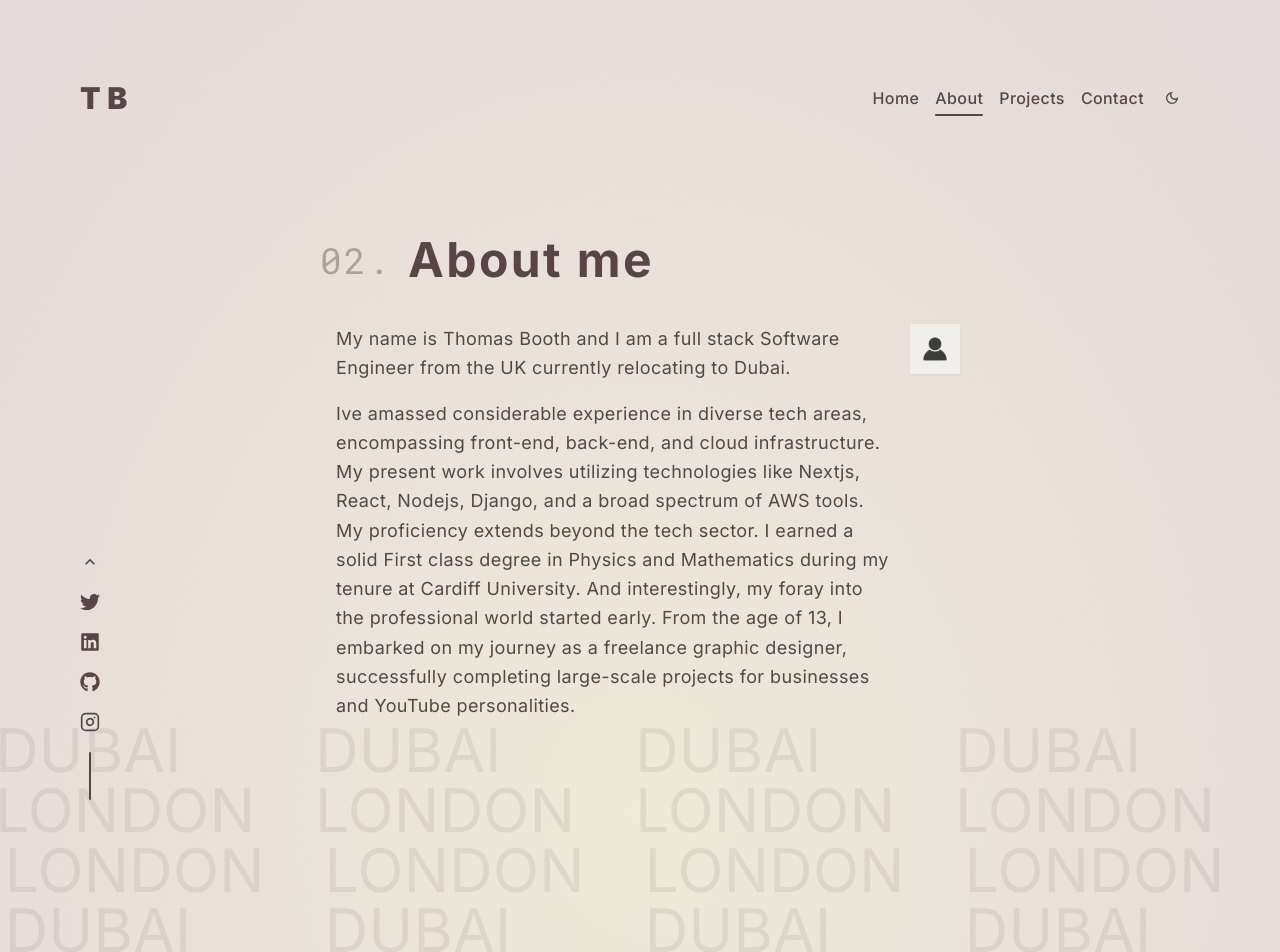
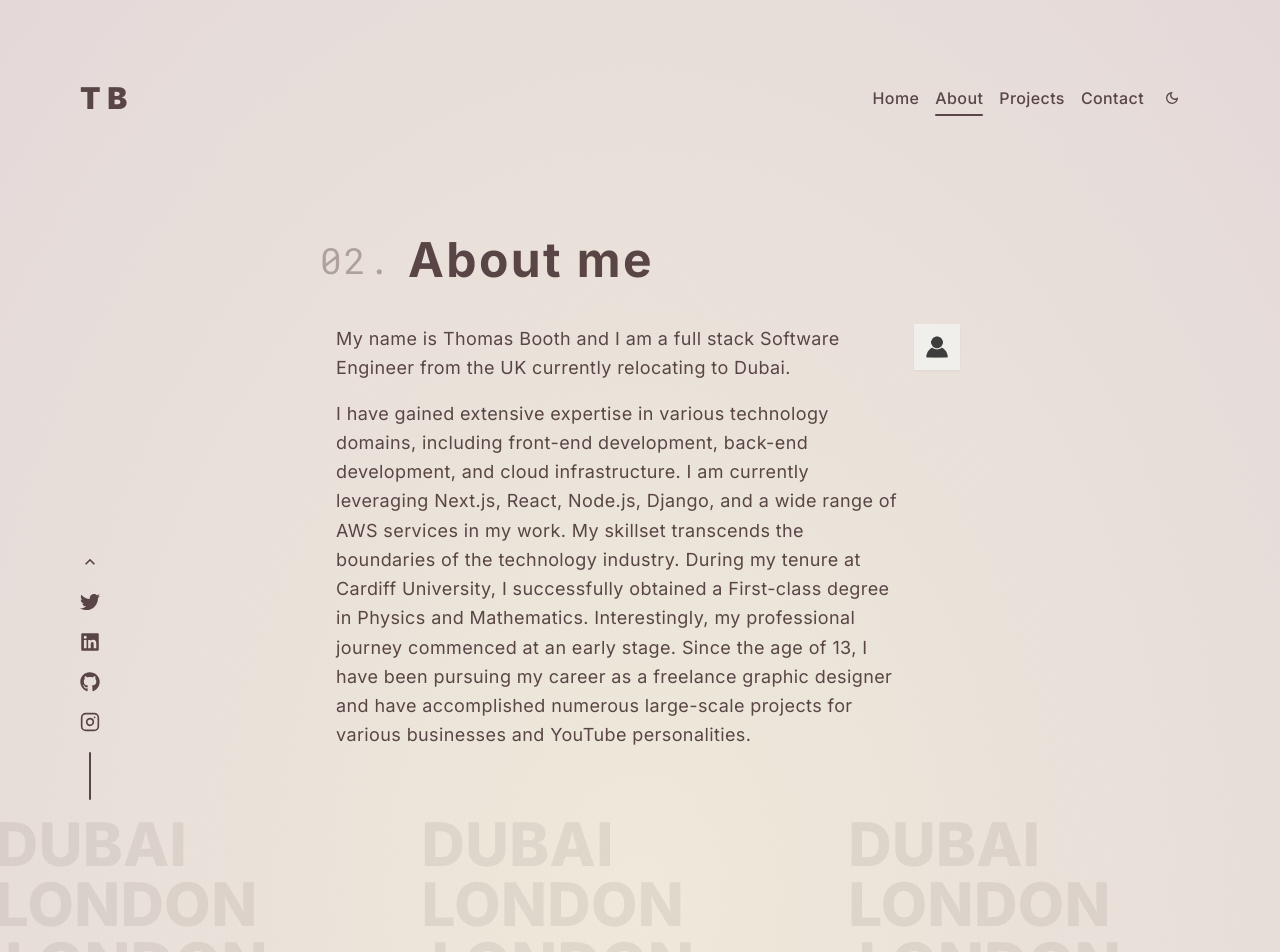
Before and after one commit to thomassbooth/Thomas-Booth-Portfolio, a Next.js app: page /about in a window 1280 px wide. Shown: the top 952 px of the page. Built offline with nearby package versions, Linux system fonts and the light colour scheme.

Commit message:
cities update

```diff
--- a/components/about/Cities.tsx
+++ b/components/about/Cities.tsx
@@ -67,7 +67,6 @@ function ParallaxText({ children, baseVelocity = 100 }: ParallaxProps) {
         <span>{children} </span>
         <span>{children} </span>
         <span>{children} </span>
-        <span>{children} </span>
       </motion.div>
     </div>
   );
@@ -75,9 +74,9 @@ function ParallaxText({ children, baseVelocity = 100 }: ParallaxProps) {
 
 export default function Cities() {
   return (
-    <section>
-      <ParallaxText baseVelocity={-1}>DUBAI LONDON</ParallaxText>
-      <ParallaxText baseVelocity={1}>LONDON DUBAI</ParallaxText>
+    <section className = 'py-16 font-extrabold'>
+      <ParallaxText baseVelocity={-1}> DUBAI LONDON</ParallaxText>
+      <ParallaxText baseVelocity={1}>LONDON DUBAI </ParallaxText>
     </section>
   );
 }
--- a/components/about/MeClient.tsx
+++ b/components/about/MeClient.tsx
@@ -18,9 +18,7 @@ const MeClient = () => {
               My name is Thomas Booth and I am a full stack Software Engineer from the UK currently relocating to Dubai.
           </p>
           <p>
-            Ive amassed considerable experience in diverse tech areas, encompassing front-end, back-end, and cloud infrastructure. My present work involves utilizing technologies like Nextjs, React, Nodejs, Django, and a broad spectrum of AWS tools.
-
-            My proficiency extends beyond the tech sector. I earned a solid First class degree in Physics and Mathematics during my tenure at Cardiff University. And interestingly, my foray into the professional world started early. From the age of 13, I embarked on my journey as a freelance graphic designer, successfully completing large-scale projects for businesses and YouTube personalities.
+          I have gained extensive expertise in various technology domains, including front-end development, back-end development, and cloud infrastructure. I am currently leveraging Next.js, React, Node.js, Django, and a wide range of AWS services in my work. My skillset transcends the boundaries of the technology industry. During my tenure at Cardiff University, I successfully obtained a First-class degree in Physics and Mathematics. Interestingly, my professional journey commenced at an early stage. Since the age of 13, I have been pursuing my career as a freelance graphic designer and have accomplished numerous large-scale projects for various businesses and YouTube personalities.
           </p>
         </div>
         <div className = 'relative group'>
```
